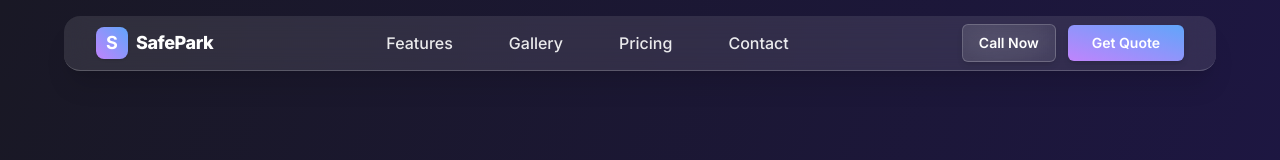
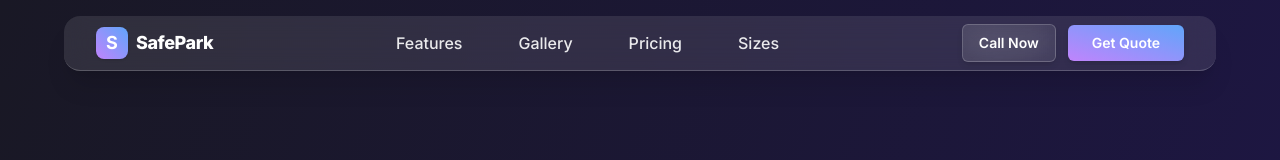
Before and after one commit to skillmates07-stack/safepark-website, a Next.js app: page / in a window 1280 px wide. Shown: the top 160 px of the page. Built offline with nearby package versions, Linux system fonts and the light colour scheme.

Commit message:
Update layout.tsx

```diff
--- a/src/app/layout.tsx
+++ b/src/app/layout.tsx
@@ -33,7 +33,7 @@ export default function RootLayout({ children }: { children: React.ReactNode })
                 { name: "Features", href: "/#features" },
                 { name: "Gallery", href: "/#gallery" },
                 { name: "Pricing", href: "/pricing" },
-                { name: "Contact", href: "/#contact" }
+                { name: "Sizes", href: "/#sizes" }
               ].map((link) => (
                 <a
                   key={link.name}
```
